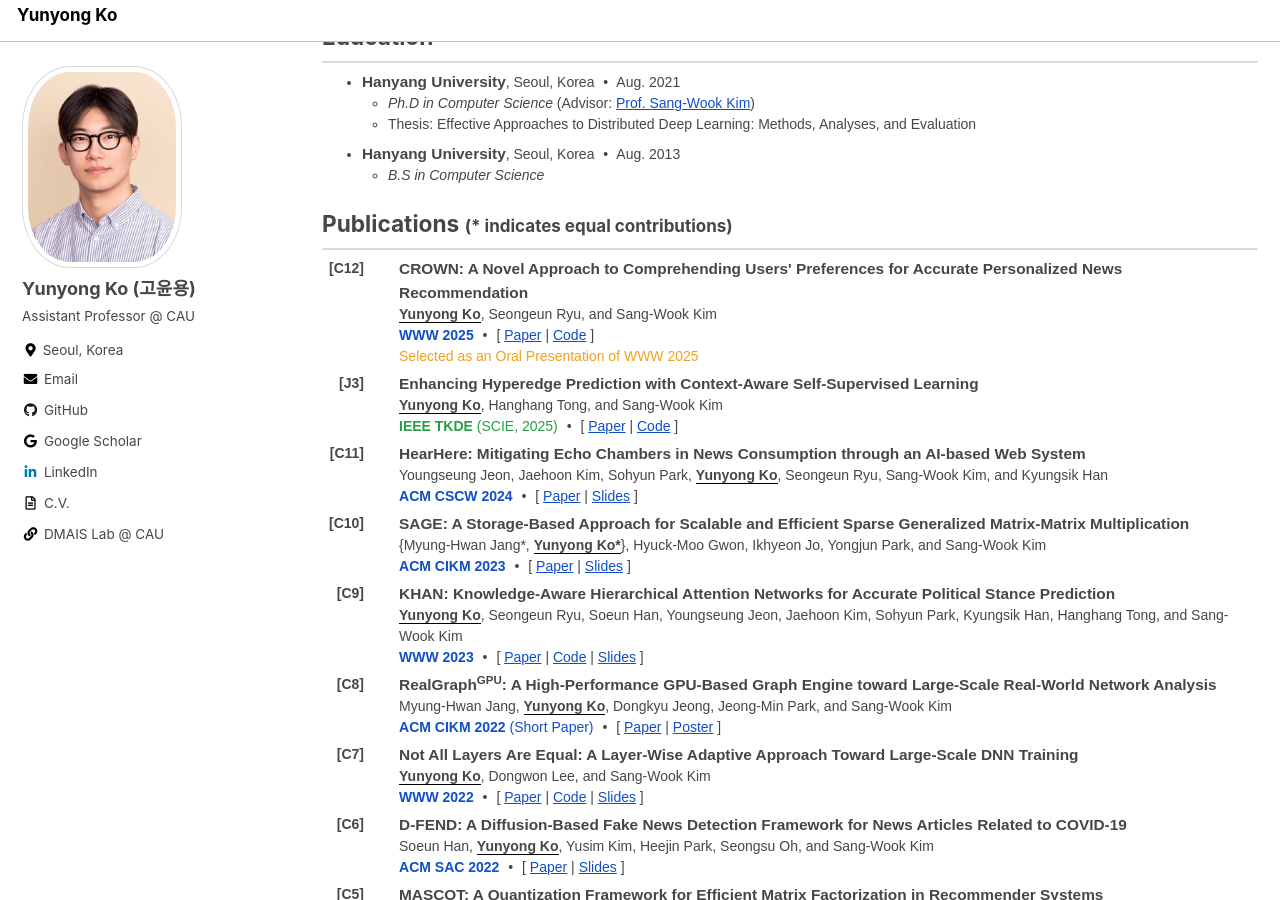
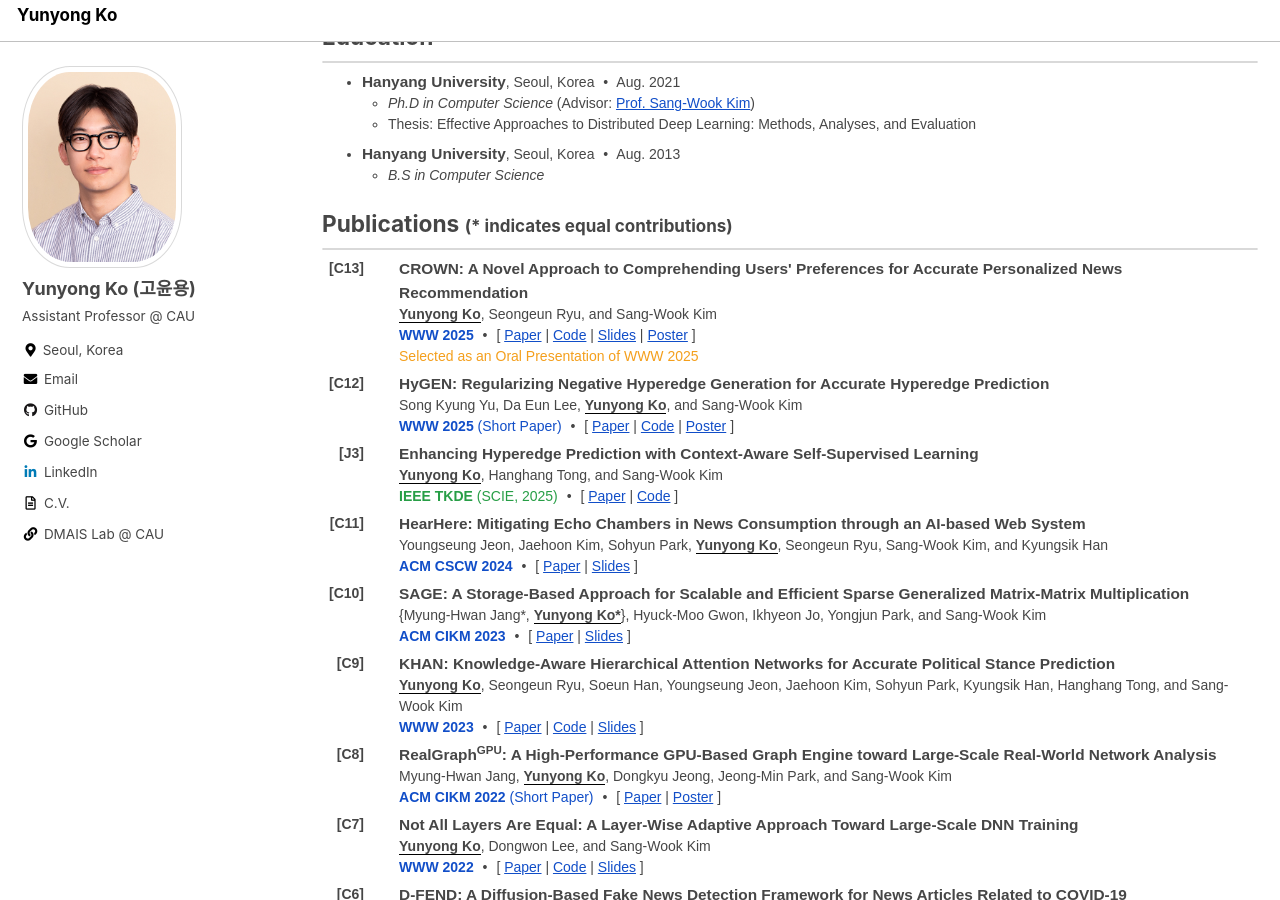
Before and after one commit to yy-ko/yy-ko.github.io, a Jekyll site: the page built from index.html, in a window 1280 px wide and 900 px high, scrolled down 567 px. Built offline with Jekyll 4.4.1, drawn with Linux system fonts in a browser that asks for light colours; cached includes are drawn as plain includes; the list of posts is cut into pages by our own code.

Commit message:
www2025 short updated

```diff
--- a/index.html
+++ b/index.html
@@ -76,14 +76,24 @@ author_profile: true
 	<!-- <span class="year"><strong>2024 and Forthcoming</strong></span> -->
 	<table class="my_list">
 		<tr>
-			<td class="paper_head"> <strong>[C12]</strong></td>
+			<td class="paper_head"> <strong>[C13]</strong></td>
 			<td class="paper_content">
 			<strong class='title'>CROWN: A Novel Approach to Comprehending Users' Preferences for Accurate Personalized News Recommendation</strong> <br>
 			<strong><u>Yunyong Ko</u></strong>, Seongeun Ryu, and Sang-Wook Kim <br>
 			<span class="venue conf"><strong>WWW 2025</strong></span>
 			<span class="dot-sep">&#8226;</span>
-			<span>[ <a href="https://arxiv.org/pdf/2310.09401.pdf">Paper</a> | <a href="#">Code</a> ]</span> <br>
+			<span>[ <a href="https://arxiv.org/pdf/2310.09401.pdf">Paper</a> | <a href="#">Code</a> | <a href="#">Slides</a> | <a href="#">Poster</a> ]</span> <br>
 			<span class="award">Selected as an Oral Presentation of WWW 2025</span>
+			</td>
+		</tr>
+		<tr>
+			<td class="paper_head"> <strong>[C12]</strong></td>
+			<td class="paper_content">
+			<strong class='title'>HyGEN: Regularizing Negative Hyperedge Generation for Accurate Hyperedge Prediction</strong> <br>
+			Song Kyung Yu, Da Eun Lee, <strong><u>Yunyong Ko</u></strong>, and Sang-Wook Kim <br>
+			<span class="venue conf"><strong>WWW 2025</strong> (Short Paper)</span>
+			<span class="dot-sep">&#8226;</span>
+			<span>[ <a href="https://arxiv.org/pdf/2310.09401.pdf">Paper</a> | <a href="#">Code</a> | <a href="#">Poster</a> ]</span> <br>
 			</td>
 		</tr>
 		<tr>
```
